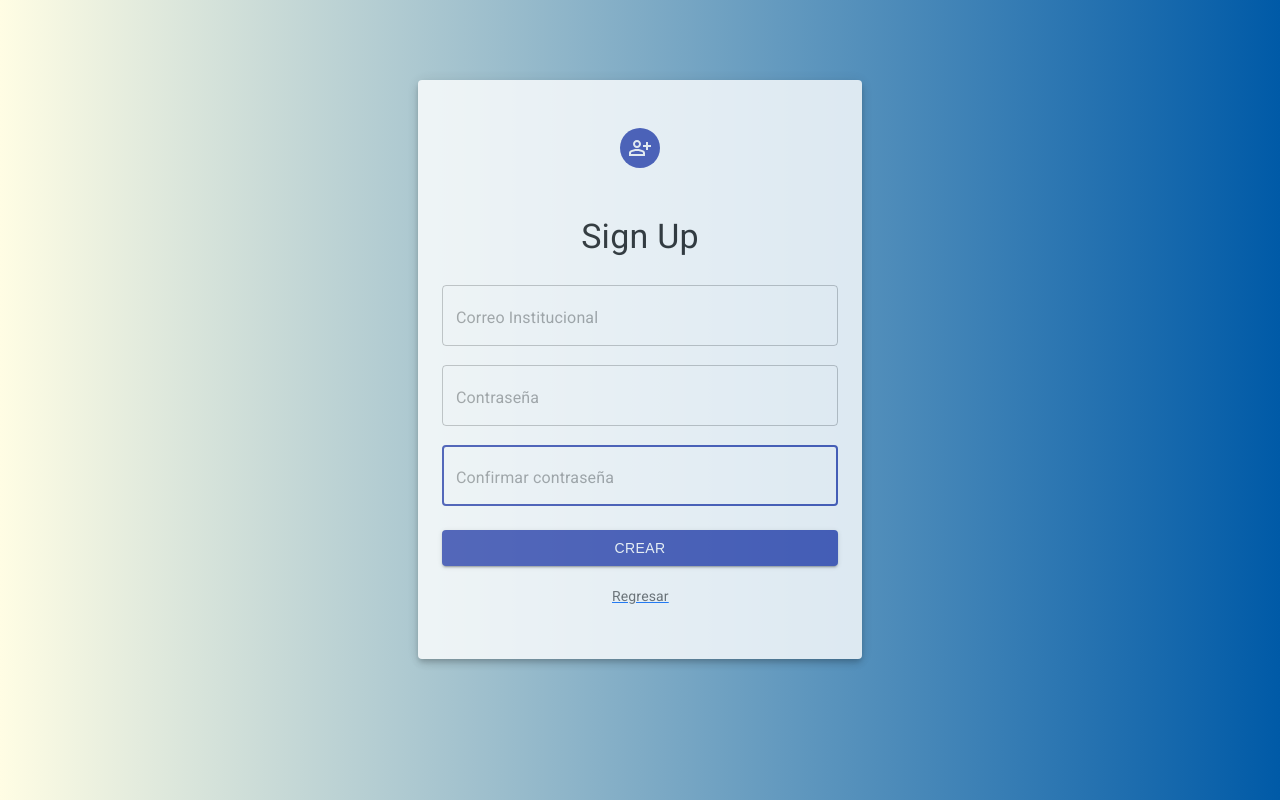
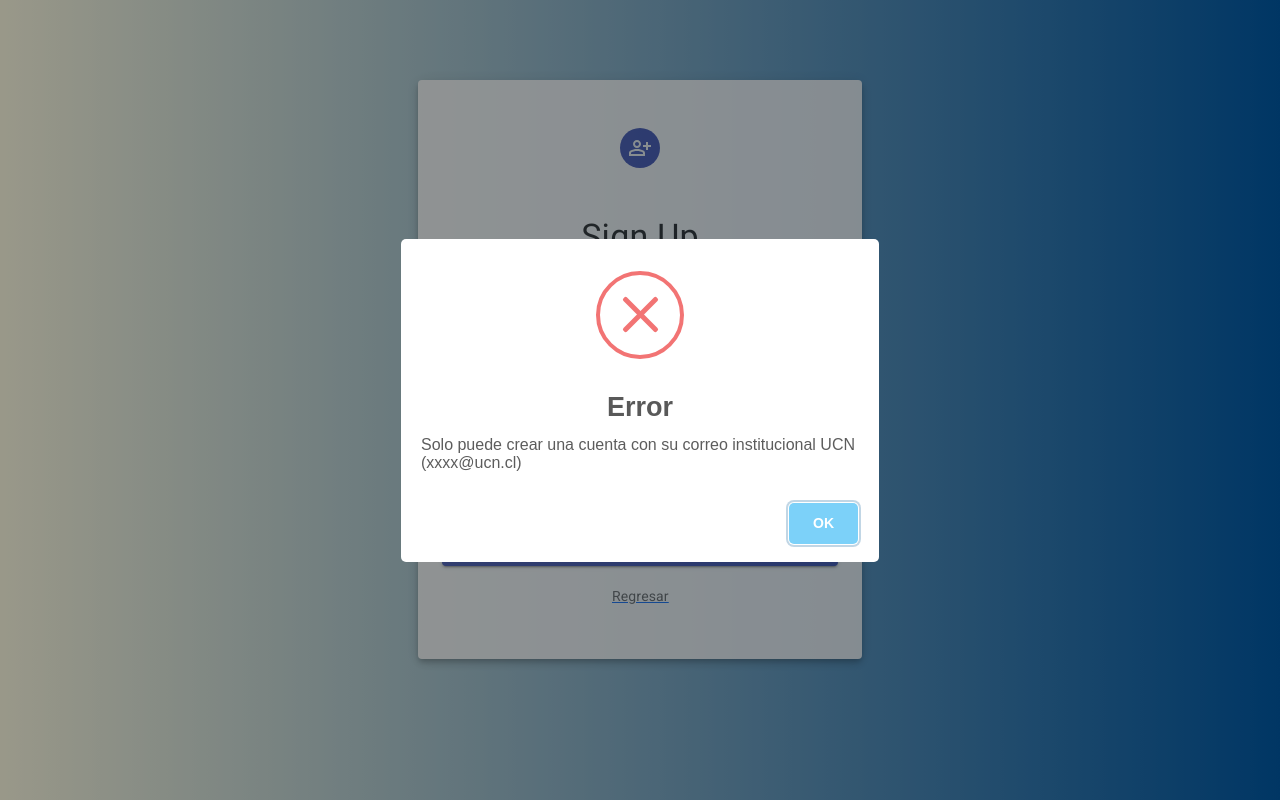
Before and after one commit to Sandoval2345/FrontOferta2, a React (Create React App) app: page /signup in a window 1280 px wide. Built offline with nearby package versions, Linux system fonts and the light colour scheme; no server answers.

Commit message:
Alerta SignUp

```diff
--- a/src/pages/SignUp/index.js
+++ b/src/pages/SignUp/index.js
@@ -5,7 +5,7 @@ import PersonAddAltOutlinedIcon from '@mui/icons-material/PersonAddAltOutlined';
 import { useAuth } from '../../context/AuthContext'
 import { Link, useHistory} from 'react-router-dom'
 import { ListItemText } from '@mui/material'
-
+import swal from 'sweetalert'
 
 
 
@@ -81,6 +81,15 @@ export default function SignIn() {
      * donde se ingresara la info necesaria, en este caso email y password
      *
      */
+    const mostrarAlerta = () =>{
+        if(!email.includes('@ucn.cl')){
+            swal({
+                title: 'Error',
+                text: 'Solo puede crear una cuenta con su correo institucional UCN (xxxx@ucn.cl)',
+                icon: 'error'
+            })
+        }
+    }
     const handleSubmit = async(event) => {
         event.preventDefault(); //para evitar que se recarge
         if (password !== confpas){
@@ -151,6 +160,7 @@ export default function SignIn() {
                                 variant = 'contained'
                                 color = 'primary'
                                 className = {classes.button}
+                                onClick={mostrarAlerta()}
                             >
                                 Crear
                             </Button>
```
